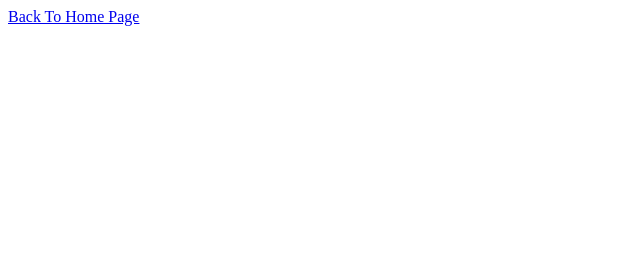
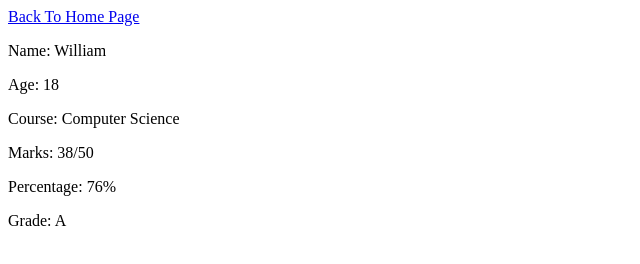
Before and after one commit to SyedAliAbbas014/HtmlWebsiteAssignment, a plain HTML site: page page3.html in a window 1280 px wide. Shown: the whole page, without its empty margins (0-640 px from the left). Drawn offline with Linux system fonts and the light colour scheme.

Commit message:
Update page3.html

```diff
--- a/page3.html
+++ b/page3.html
@@ -6,6 +6,12 @@
     <title>Document</title>
 </head>
 <body>
-    <a href="index.html">Back To Home Page</a>
+    <a href="index.html">Back To Home Page</a><br>
+    <p>Name: William</p>
+    <p>Age: 18</p>
+    <p>Course: Computer Science</p>
+    <p>Marks: 38/50</p>
+    <p>Percentage: 76%</p>
+    <p>Grade: A</p>
 </body>
 </html>
```
